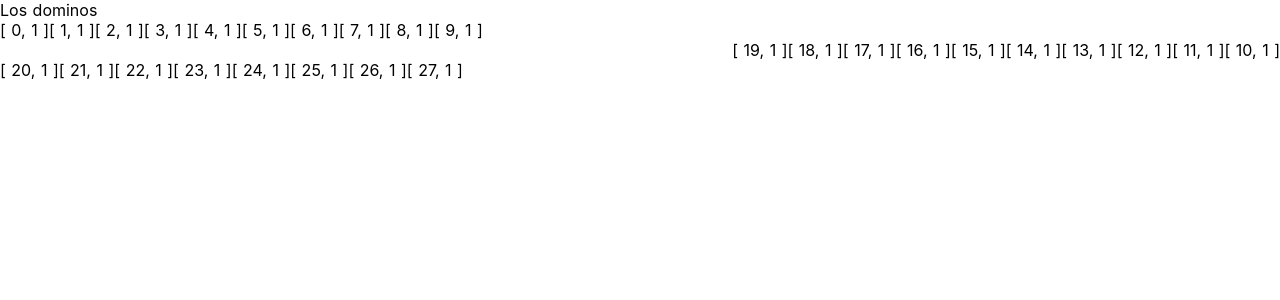
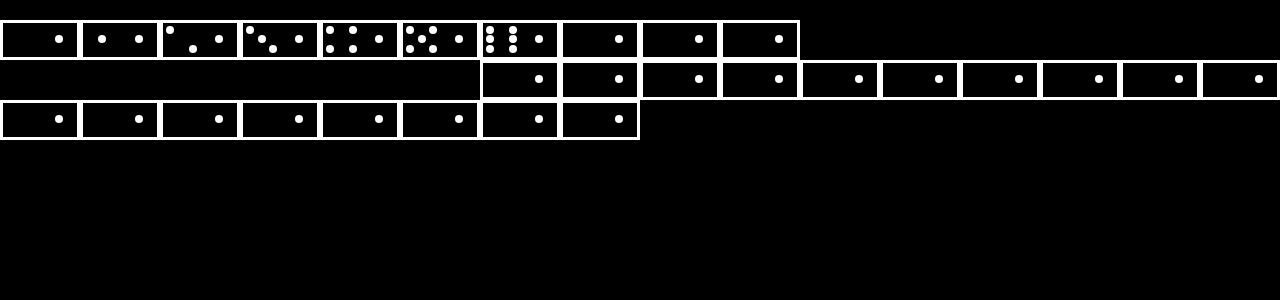
Before and after one commit to andrscyv/losDominos, a Nuxt app: page / in a window 1280 px wide. Shown: the top 300 px of the page. Built offline with nearby package versions, Linux system fonts and the light colour scheme.

Commit message:
add Tile.vue and Pips.vue, horizontal domino tile ready

```diff
--- /dev/null
+++ b/components/DominoTile.vue
@@ -0,0 +1,63 @@
+<template>
+  <div class="domino" :style="rotateStyle">
+    <p> {{ tile[0] }} </p>
+    <p> {{ tile[1] }} </p>
+  </div>
+</template>
+
+<script>
+export default {
+  props: {
+    tile: {
+      type: Array,
+      required: true
+    },
+    rotateLeft: {
+      type: Boolean,
+      default: () => false
+    },
+    rotateRight: {
+      type: Boolean,
+      default: () => false
+    }
+  },
+  computed: {
+    rotateStyle () {
+      let rotationDegrees = '-90'
+      if (this.rotateRight) { rotationDegrees = '0' }
+      if (this.rotateLeft) { rotationDegrees = '-180' }
+      return {
+        transform: rotationDegrees + 'deg'
+      }
+    }
+  }
+
+}
+</script>
+
+<style scoped>
+.domino {
+    display: inline-block;
+    height: 80px;
+    width: 40px;
+    background-color: rgb(240, 240, 240);
+    border: 1px solid black;
+    border-radius: 5px;
+    position: relative;
+}
+.domino::after {
+    content: "";
+    background-color: black;
+    height: 1px;
+    width: 32px;
+    position: absolute;
+    top: 40px;
+    left: 4px;
+}
+.domino p {
+    height: 40px;
+    display: flex;
+    justify-content: center;
+    align-items: center;
+}
+</style>
--- /dev/null
+++ b/components/Pips.vue
@@ -0,0 +1,79 @@
+<template>
+  <div class="tile-face left-side">
+    <div
+      v-for="(dot,i) in pips"
+      :key="i"
+      class="dot"
+      :class="{'dot--on':dot}"
+    />
+  </div>
+</template>
+
+<script>
+export default {
+  props: {
+    n: {
+      type: Number,
+      required: true
+    }
+  },
+  computed: {
+    pips () {
+      switch (this.n) {
+        case 1:
+          return [0, 0, 0,
+            0, 1, 0,
+            0, 0, 0]
+        case 2:
+          return [1, 0, 0,
+            0, 0, 0,
+            0, 0, 1]
+        case 3:
+          return [1, 0, 0,
+            0, 1, 0,
+            0, 0, 1]
+        case 4:
+          return [1, 0, 1,
+            0, 0, 0,
+            1, 0, 1]
+        case 5:
+          return [1, 0, 1,
+            0, 1, 0,
+            1, 0, 1]
+        case 6:
+          return [1, 0, 1,
+            1, 0, 1,
+            1, 0, 1]
+        default:
+          return [0, 0, 0,
+            0, 0, 0,
+            0, 0, 0]
+      }
+    }
+  }
+
+}
+</script>
+
+<style scoped>
+.tile-face{
+    width: 50%;
+    height: 100%;
+    padding:3px;
+    display: flex;
+    flex-direction: row;
+    flex-wrap: wrap;
+    justify-content: space-between;
+}
+.dot{
+    width:8px;
+    height: 8px;
+    background-color: black;
+    border-radius: 50%;
+}
+.dot--on{
+    background-color:white
+}
+.left-side{
+}
+</style>
--- /dev/null
+++ b/components/Tile.vue
@@ -0,0 +1,29 @@
+<template>
+  <div class="tile">
+    <pips :n="tile[0]" />
+    <pips :n="tile[1]" />
+  </div>
+</template>
+
+<script>
+export default {
+  props: {
+    tile: {
+      type: Array,
+      required: true
+    }
+  }
+
+}
+</script>
+
+<style scoped>
+.tile{
+    height: 40px;
+    width: 80px;
+    display: flex;
+    flex-direction: row;
+    background-color:black;
+    border: 3px solid white;
+}
+</style>
--- a/layouts/default.vue
+++ b/layouts/default.vue
@@ -6,6 +6,7 @@
 
 <style>
 html {
+  background-color: black;
   font-family:
     'Source Sans Pro',
     -apple-system,
--- a/pages/index.vue
+++ b/pages/index.vue
@@ -12,7 +12,7 @@
           v-for="(tile,idx) in row"
           :key="idx"
         >
-          {{ tile }}
+          <tile :tile="tile" />
         </div>
       </div>
     </div>
--- /dev/null
+++ b/pages/test/domino.vue
@@ -0,0 +1,15 @@
+<template>
+  <div style="height:600px; width:100%; margin-top:200px; background-color:black;">
+    <tile style="margin:200px" :tile="[1,2]" />
+  </div>
+</template>
+
+<script>
+export default {
+
+}
+</script>
+
+<style>
+
+</style>
```
